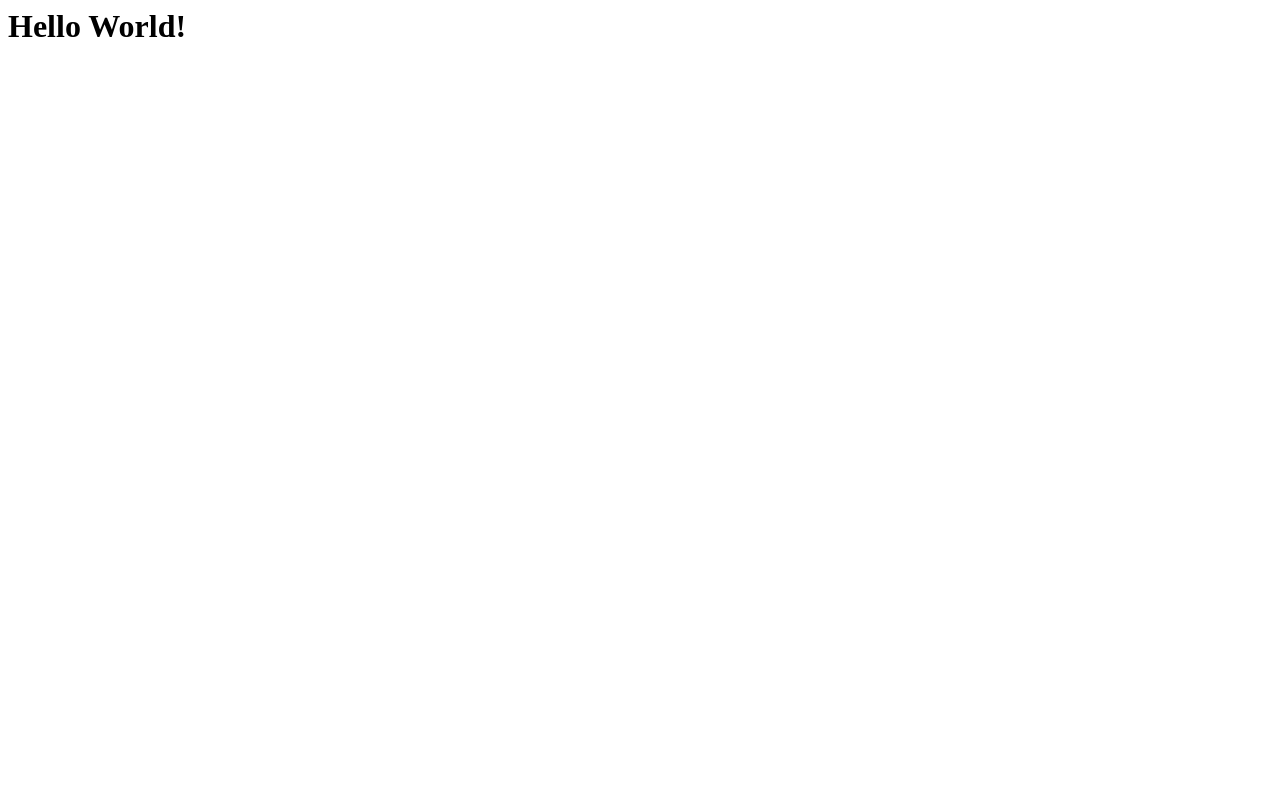
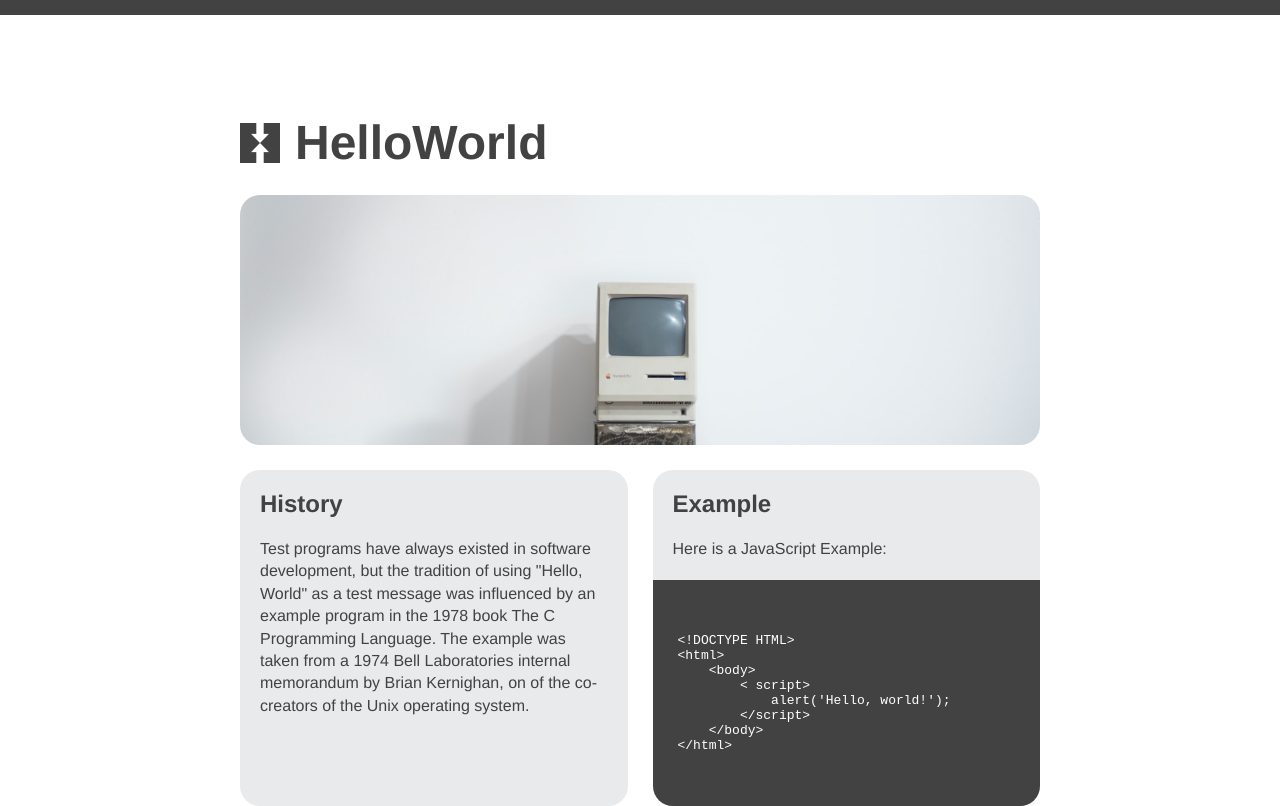
Before and after one commit to NickFelarca/MI-349, a plain HTML site: page index.html in a window 1280 px wide. Drawn offline with Linux system fonts and the light colour scheme.

Commit message:
Hello World Part 2

```diff
--- a/index.html
+++ b/index.html
@@ -1 +1,48 @@
-<h1> Hello World! </h1>
+<!DOCTYPE html>
+<html lang="en">
+<head>
+    <meta charset="UTF-8">
+    <meta name="viewport" content="width=device-width, initial-scale=1.0">
+    <meta http-equiv="U-UA-Compatible" content="ie=edge">
+    <title>Hello World</title>
+    <link rel="stylesheet" href="screen.css">
+
+</head>
+    <body>
+        <main>
+        <h1>HelloWorld</h1>
+        <div class="masthead">
+
+        </div>
+        <div class="details">
+            <section>
+                <h2>History</h2>
+                <p>Test programs have always existed in software development, but the tradition of using "Hello, World" as a test message was influenced by an example program in the 1978
+                    book The C Programming Language. The example was taken from a 1974 Bell Laboratories internal memorandum by Brian Kernighan, on of the co-creators of the Unix operating
+                    system.
+                </p>
+            </section>
+            <section class="with-code">
+                <div>
+                    <h2>Example</h2>
+                <p>Here is a JavaScript Example:</p>
+                </div>
+                <div class="code-html">
+                    <pre><code>
+&lt;!DOCTYPE HTML&gt;
+&lt;html&gt;
+    &lt;body&gt;
+        &lt; script&gt;
+            alert('Hello, world!');
+        &lt;/script&gt;
+    &lt;/body&gt;
+&lt;/html&gt;
+                    </code></pre>
+                </div>
+
+            </section>
+        </div>
+    </main>
+        <script src="index.js"></script>
+    </body>
+</html>
--- /dev/null
+++ b/screen.css
@@ -0,0 +1,81 @@
+/* Add screen styles below */
+
+body {
+    background: #fff;
+    font-family: Helvetica, sans-serif;
+    border-top: 15px solid #424242;
+    margin: 0 auto;
+    color: #424242;
+}
+
+main {
+    margin: 0 auto;
+    width: 800px;
+}
+
+.masthead {
+    background:  no-repeat bottom / cover url('images/computer.png');
+    height: 250px;
+    border-radius: 20px;
+}
+
+.details {
+    display: flex;
+    gap: 25px;
+}
+
+.details section {
+    flex-grow: 1;
+    flex-basis: 0;
+    background: #e9eaec;
+    border-radius: 20px;
+    margin-top: 25px;
+}
+
+.details section p {
+    margin: 20px;
+}
+
+.details section h2 {
+    margin: 20px;
+}
+
+.details section.with-code {
+    padding: 0;
+}
+
+div.code-copy {
+    padding: 25px;
+}
+
+div.code-html {
+    padding: 25px;
+    background: #424242;
+    color: #fff;
+    border-bottom-left-radius: 20px;
+    border-bottom-right-radius: 20px;
+}
+
+
+img {
+    width: 100%;
+}
+
+h1 {
+    background-image: url('images/Logo.png');
+    background-repeat: no-repeat;
+    background-size: 40px;
+    background-position: center left;
+    font-size: 3em;
+    padding-left: 55px;
+    margin: 100px 0 25px 0;
+}
+
+h2 {
+    margin: 0 0 10px 0;
+}
+
+p {
+    margin: 0;
+    line-height: 1.4em;
+}
```
Also changed, not shown: images/Computer image.png (added), images/Logo.png (added), images/computer.png (added), index.js (added).
